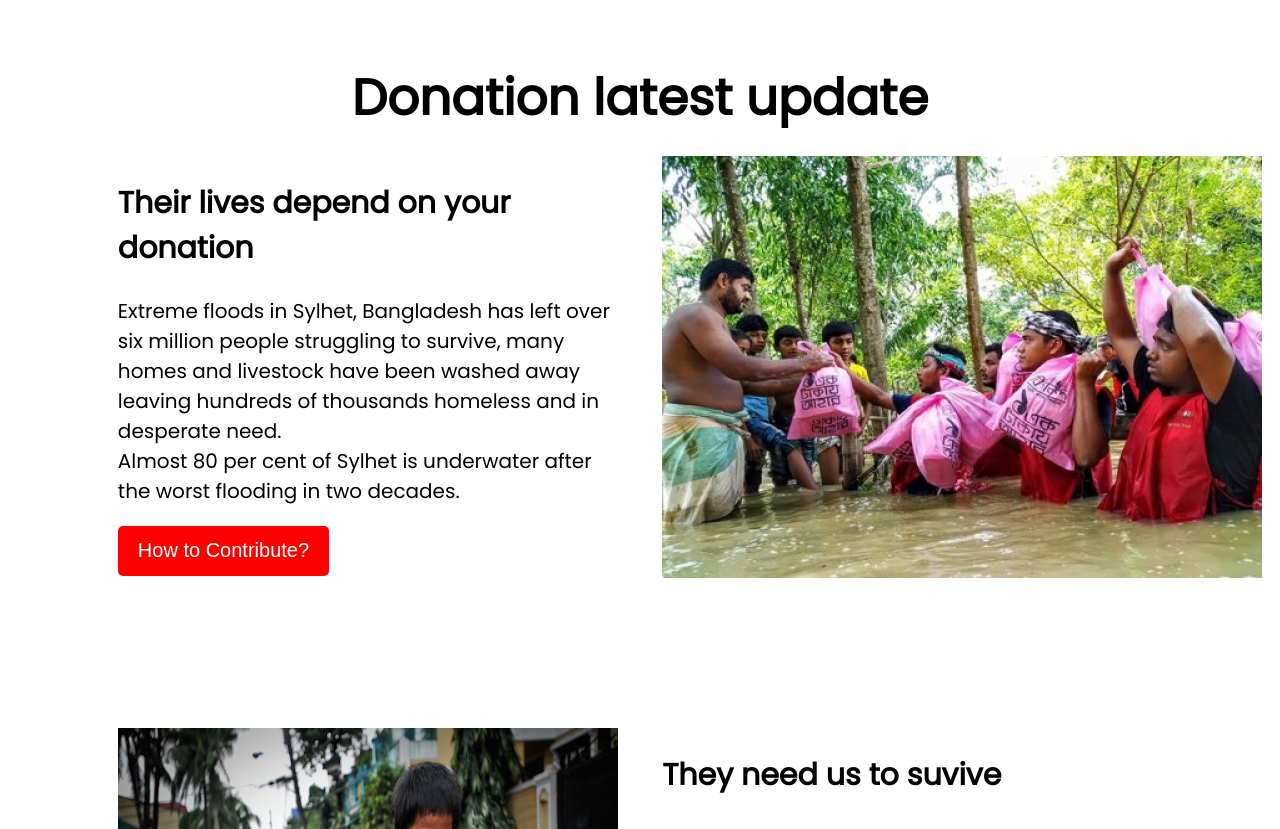
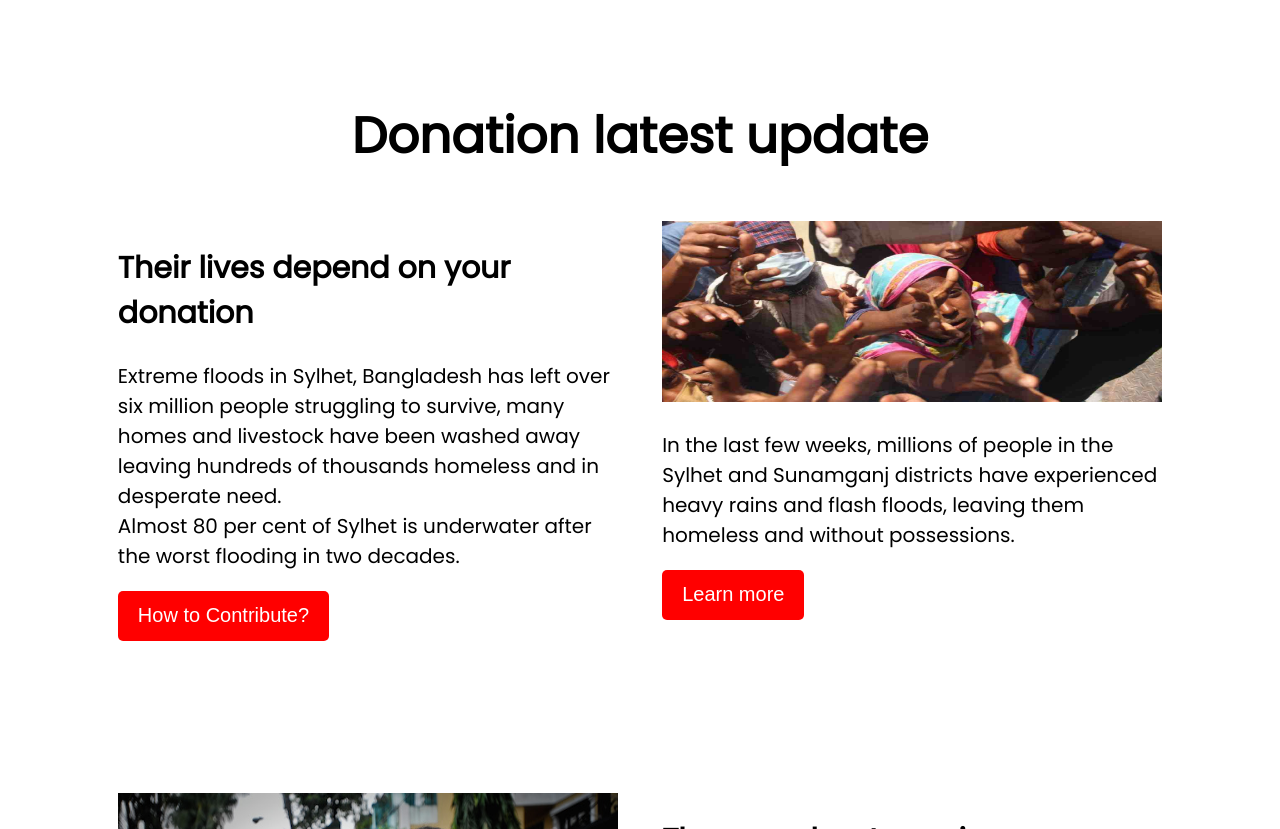
Before and after one commit to SharmiNMooN/donate-today, a plain HTML site: page index.html in a window 1280 px wide. Shown: the part 1971-2800 px from the top of the page. Drawn offline with Linux system fonts and the light colour scheme.

Commit message:
some css improved

```diff
--- a/index.html
+++ b/index.html
@@ -110,7 +110,11 @@
 
     </div>
     <div class="donation-feed-right">
-        <img src="image/donation11.jpg" alt="">
+        <img src="image/donation8.jpg" alt="">
+        <p> In the last few weeks, millions of people in the Sylhet and Sunamganj districts have experienced heavy rains
+            and flash floods, leaving them homeless and without possessions.
+        </p>
+        <button class="link-button">Learn more</button>
     </div>
 </section>
 
--- a/style.css
+++ b/style.css
@@ -49,23 +49,13 @@ body {
 }
 .donate-content-1 {
   margin: 0 auto;
+  margin-bottom: 25px;
 }
 
 .donate-content-1 h1 {
   font-size: 50px;
   margin: 0;
 }
-
-/* .donate-content-2 ul {
-  list-style-type: none;
-  margin: 0;
-  padding: 0;
-}
-.donate-content-2 ul li {
-  display: inline;
-
-} */
-
 .donate-content-2 {
   display: block;
 }
@@ -122,12 +112,13 @@ body {
   display: block;
   text-align: center;
   flex-wrap: wrap;
+  margin-bottom: 25px;
   align-content: center;
 }
 
 .donate-plan-content h1 {
   font-size: 50px;
-  margin: 0;
+  margin: 2px;
   display: block;
   text-align: center;
   flex-wrap: wrap;
@@ -148,6 +139,7 @@ body {
   height: 352px;
   width: 360px;
   vertical-align: top;
+  margin-left: 15px;
 }
 .sub-donate-plan-1 {
   background-color: #f0f6f7;
@@ -185,6 +177,16 @@ body {
   height: 452px;
   width: 500px;
   vertical-align: top;
+  text-align: left;
+}
+
+.donation-feed-right img {
+  height: 40%;
+  width: 100%;
+}
+
+.donation-feed-right p {
+  text-align: left;
 }
 
 .donation-feed-2 {
```
